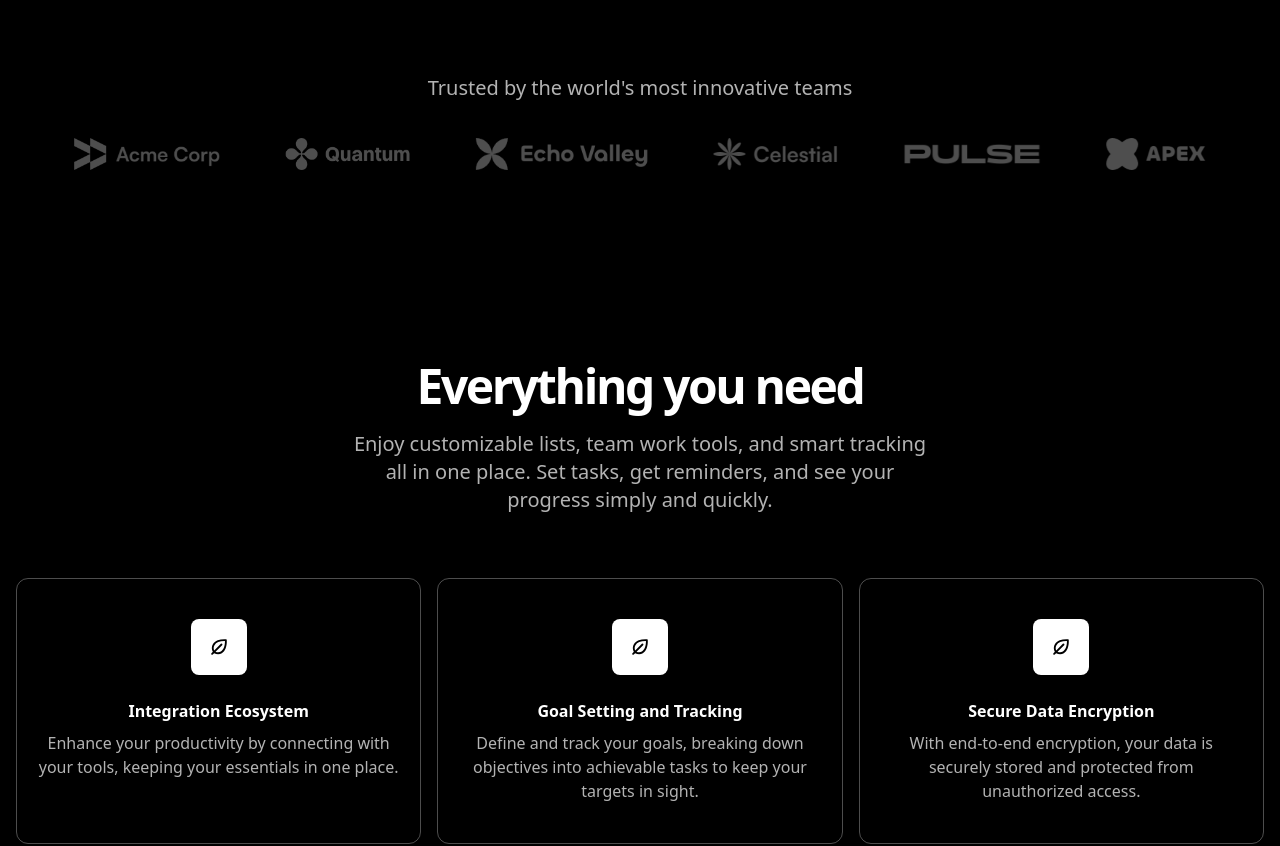
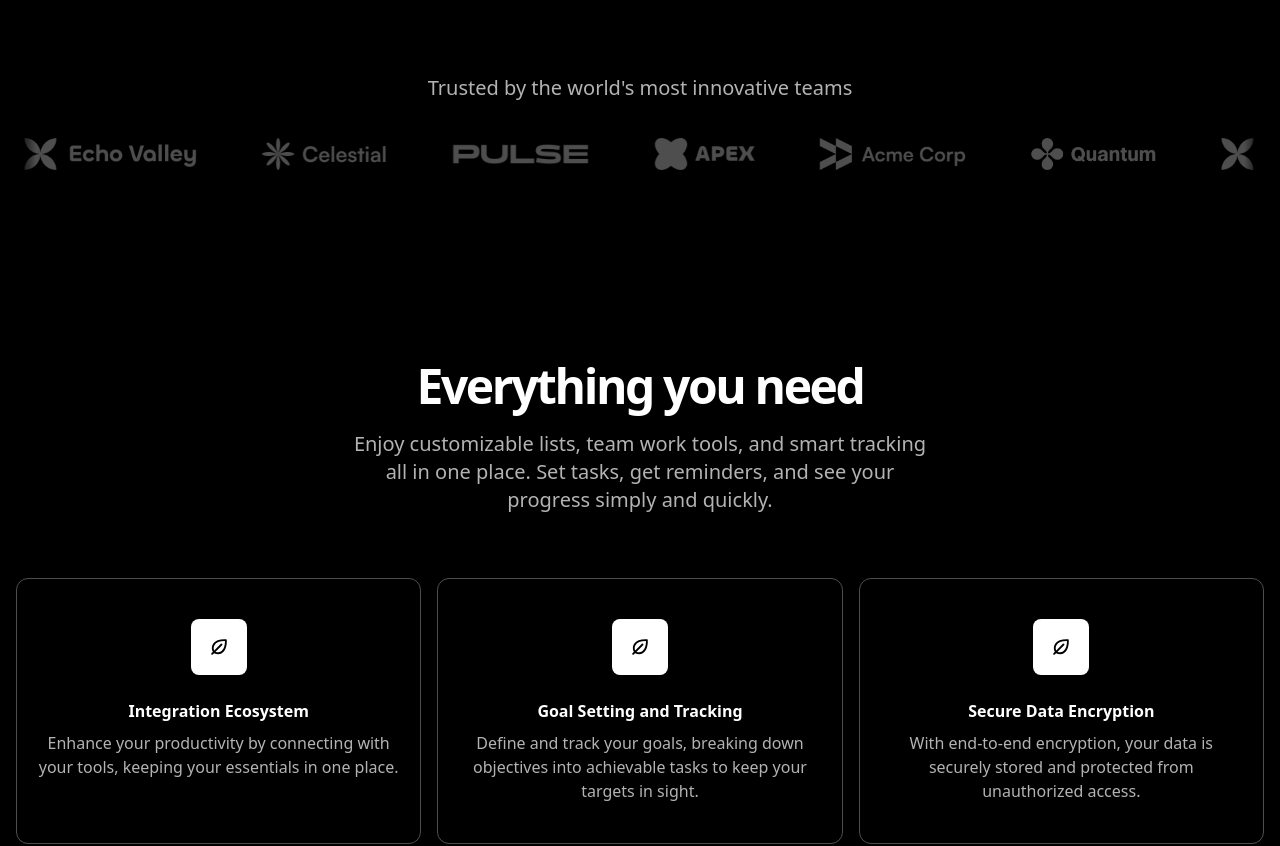
Before and after one commit to Nithinreddy1019/Task-manager---landing-, a Next.js app: page / in a window 1280 px wide. Shown: the part 860-1706 px from the top of the page. Built offline with nearby package versions, Linux system fonts and the light colour scheme.

Commit message:
logo ticker animation

```diff
--- a/components/call-to-action.tsx
+++ b/components/call-to-action.tsx
@@ -12,7 +12,7 @@
                 <Image
                     src={helixImage}
                     alt="Helix logo"
-                    className="absolute top-6 -right-52"
+                    className="absolute -top-[164px] left-[calc(100%-140px)]"
                 />
                 <Image
                     src={emojiStar}
--- a/components/logo-ticker.tsx
+++ b/components/logo-ticker.tsx
@@ -8,6 +8,9 @@
 import celestialLogo from "@/assets/images/celestial.png";
 import pulseLogo from "@/assets/images/pulse.png";
 import apexLogo from "@/assets/images/apex.png";
+
+import { motion } from "framer-motion";
+
 
 const images = [
     { src: acmeLogo, alt: "acmeLogo" },
@@ -23,16 +26,38 @@
         <div className="bg-black text-white py-[72px] sm:py-24">
             <div className="container">
                 <h2 className="text-xl text-center text-white/70">Trusted by the world's most innovative teams</h2>
-                <div className="overflow-hidden mt-9 before:content-[''] after:content-[''] before:absolute after:absolute before:h-full after:h-full before:w-5 after:w-5 relative  before:left-0 after:right-0 before:top-0 after:top-0 before:bg-[linear-gradient(to_right,#000,rgb(0,0,0,0))] after:bg-[linear-gradient(to_left,#000,rgb(0,0,0,0))]">
-                    <div className="flex justify-center gap-16">
-                        {images.map(({src, alt}) => (
+                <div className="overflow-hidden mt-9 relative  before:content-[''] after:content-[''] before:absolute after:absolute before:h-full after:h-full before:w-5 after:w-5   before:left-0 after:right-0 before:top-0 after:top-0 before:bg-[linear-gradient(to_right,#000,rgb(0,0,0,0))] after:bg-[linear-gradient(to_left,#000,rgb(0,0,0,0))] before:z-10">
+                    <motion.div
+                        initial={{
+                            translateX: 0,
+                        }}
+                        animate={{
+                            translateX: "-50%"
+                        }}
+                        transition={{
+                            duration: 10,
+                            ease: "linear",
+                            repeat: Infinity,
+                        }}
+                        className="flex flex-none gap-16 pr-16"
+                    >
+                        {images.map(({src, alt}, index) => (
                             <Image
                                 src={src}
                                 alt={alt}
+                                key={index}
                                 className="flex-none h-8 w-auto"
                             />
                         ))}
-                    </div>
+                        {images.map(({src, alt}, index) => (
+                            <Image
+                                src={src}
+                                alt={alt}
+                                key={index}
+                                className="flex-none h-8 w-auto"
+                            />
+                        ))}
+                    </motion.div>
                 </div>
             </div>
         </div>
```
